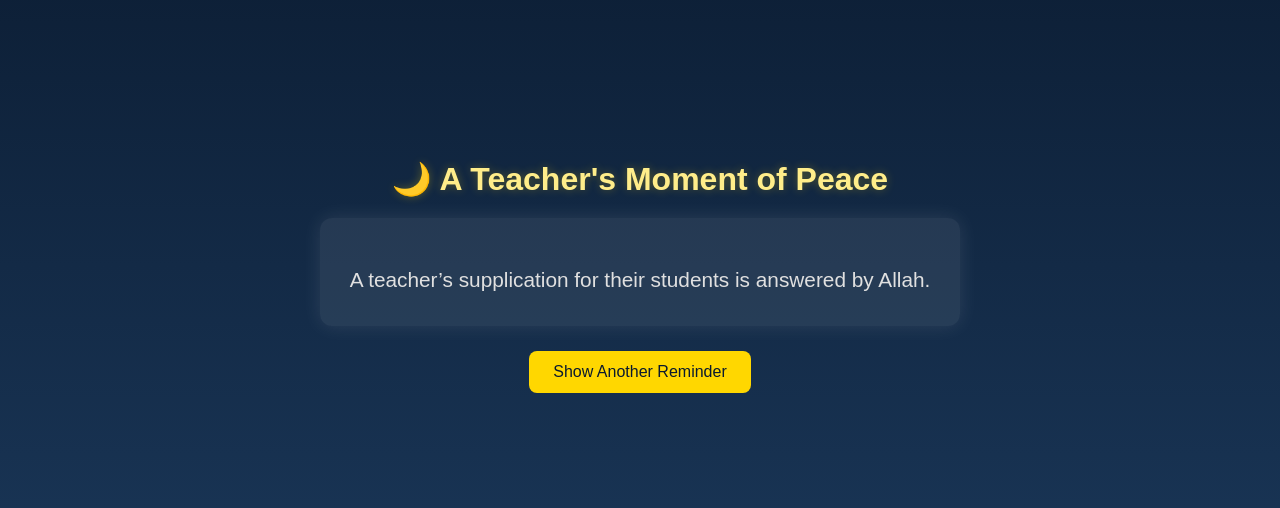
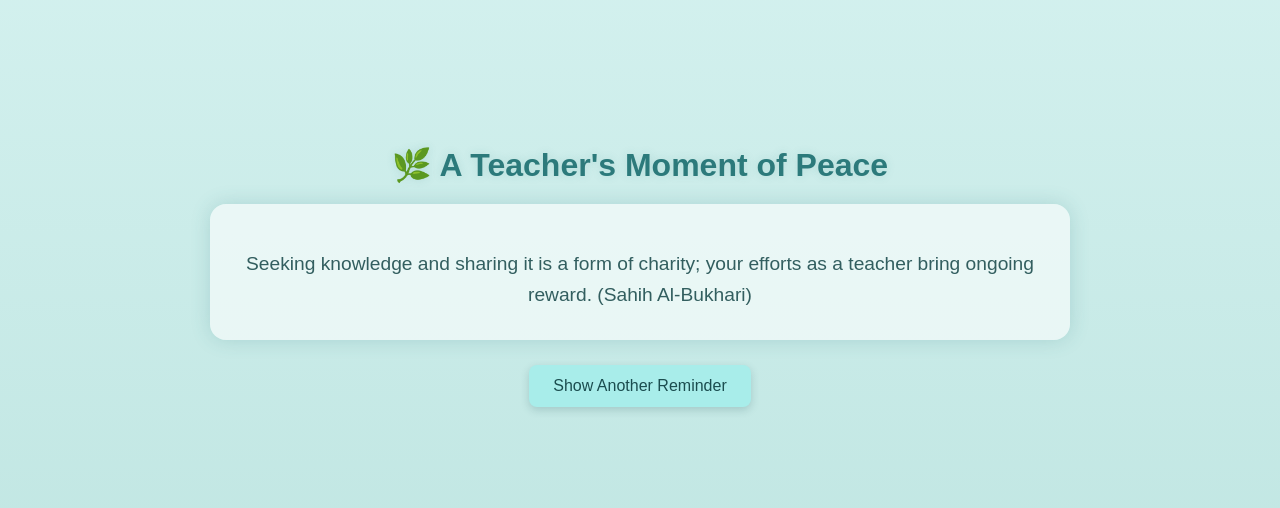
Before and after one commit to nai-58/teachers-moment-of-peace, a plain HTML site: page index.html in a window 1280 px wide. Shown: the part 164-672 px from the top of the page. Drawn offline with Linux system fonts and the light colour scheme.

Commit message:
Update index.html

```diff
--- a/index.html
+++ b/index.html
@@ -8,8 +8,8 @@
         body {
             margin: 0;
             height: 100vh;
-            background: linear-gradient(to bottom, #0a1a2f, #1c3a5d);
-            color: #f5f5f5;
+            background: linear-gradient(to bottom, #d7f3f1, #bde4e0);
+            color: #2c3e3d;
             display: flex;
             flex-direction: column;
             justify-content: center;
@@ -21,15 +21,15 @@
         h1 {
             font-size: 2em;
             margin-bottom: 20px;
-            color: #ffed8a;
-            text-shadow: 0 0 10px rgba(255,215,0,0.3);
+            color: #2c7a7b;
+            text-shadow: 0 0 10px rgba(44, 122, 123, 0.15);
         }
         .quote-box {
             max-width: 800px;
-            background: rgba(255,255,255,0.08);
+            background: rgba(255, 255, 255, 0.6);
             padding: 30px;
-            border-radius: 12px;
-            box-shadow: 0 0 20px rgba(255, 255, 255, 0.1);
+            border-radius: 16px;
+            box-shadow: 0 0 20px rgba(44, 122, 123, 0.2);
             margin-bottom: 25px;
         }
         .arabic {
@@ -37,32 +37,34 @@
             line-height: 1.6;
             direction: rtl;
             font-family: "Scheherazade New", serif;
+            color: #1b4d4f;
             margin-bottom: 15px;
         }
         .translation, .inspirational {
-            font-size: 1.3em;
+            font-size: 1.2em;
             line-height: 1.6;
-            color: #e0e0e0;
+            color: #325e5f;
             margin-top: 10px;
         }
         button {
-            background-color: #ffd700;
-            color: #0a1a2f;
+            background-color: #a8edea;
+            color: #1b4d4f;
             border: none;
             padding: 12px 24px;
             font-size: 1em;
             border-radius: 8px;
             cursor: pointer;
             transition: all 0.3s ease;
+            box-shadow: 0 3px 8px rgba(27, 77, 79, 0.2);
         }
         button:hover {
-            background-color: #f0c000;
+            background-color: #94dcd9;
             transform: scale(1.05);
         }
     </style>
 </head>
 <body>
-    <h1>🌙 A Teacher's Moment of Peace</h1>
+    <h1>🌿 A Teacher's Moment of Peace</h1>
     <div class="quote-box">
         <div class="arabic" id="arabic"></div>
         <div class="translation" id="translation"></div>
@@ -72,35 +74,16 @@
 
     <script>
         const quotes = [
-            // Qur’anic verses (Arabic + English translation)
             {arabic: "إِنَّ مَعَ الْعُسْرِ يُسْرًا", translation: "Indeed, with hardship comes ease. (Surah Ash-Sharh 94:6)", inspirational: ""},
             {arabic: "وَمَنْ يَتَوَكَّلْ عَلَى اللَّهِ فَهُوَ حَسْبُهُ", translation: "And whoever puts their trust in Allah — He will suffice them. (Surah At-Talaq 65:3)", inspirational: ""},
             {arabic: "وَلَا تَيْأَسُوا مِن رَّوْحِ اللَّهِ", translation: "Do not despair of the mercy of Allah. (Surah Az-Zumar 39:53)", inspirational: ""},
             {arabic: "فَإِنَّ مَعَ الْعُسْرِ يُسْرًا", translation: "So verily, with every difficulty, there is relief. (Surah Ash-Sharh 94:5)", inspirational: ""},
-            {arabic: "وَمَا أَنزَلْنَا عَلَيْكَ الْكِتَابَ إِلَّا لِتُبَيِّنَ لَهُمُ الَّذِي اخْتَلَفُوا فِيهِ", translation: "And We have sent down the Book to you to explain to them that in which they differ. (Surah An-Nahl 16:64)", inspirational: ""},
-            {arabic: "وَاعْبُدُوا اللَّهَ وَلَا تُشْرِكُوا بِهِ شَيْئًا", translation: "Worship Allah and do not associate anything with Him. (Surah An-Nisa 4:36)", inspirational: ""},
-            {arabic: "وَاذْكُرُوا اللَّهَ كَثِيرًا لَعَلَّكُمْ تُفْلِحُونَ", translation: "And remember Allah much so that you may succeed. (Surah Al-Jumu'ah 62:10)", inspirational: ""},
-            {arabic: "رَبَّنَا لَا تُزِغْ قُلُوبَنَا بَعْدَ إِذْ هَدَيْتَنَا", translation: "Our Lord, let not our hearts deviate after You have guided us. (Surah Aal-Imran 3:8)", inspirational: ""},
-            {arabic: "الَّذِينَ يُؤْمِنُونَ بِالْغَيْبِ وَيُقِيمُونَ الصَّلَاةَ", translation: "Those who believe in the unseen and establish prayer. (Surah Al-Baqarah 2:3)", inspirational: ""},
             {arabic: "وَقُلِ اعْمَلُوا فَسَيَرَى اللَّهُ عَمَلَكُمْ", translation: "And say: Do [good] deeds; Allah will see your deeds. (Surah At-Tawbah 9:105)", inspirational: ""},
-
-            // Islamic teacher quotes
             {arabic: "", translation: "", inspirational: "A teacher who guides a student in beneficial knowledge is rewarded every time the student benefits. (Sahih Muslim)"},
             {arabic: "", translation: "", inspirational: "Seeking knowledge and sharing it is a form of charity; your efforts as a teacher bring ongoing reward. (Sahih Al-Bukhari)"},
             {arabic: "", translation: "", inspirational: "Every lesson you teach sincerely increases your reward and brings blessings upon you and your students."},
-            {arabic: "", translation: "", inspirational: "The Prophet ﷺ said: 'Whoever guides someone to goodness will have a reward like that of the one who did it.' (Sahih Muslim)"},
             {arabic: "", translation: "", inspirational: "Patience and care in teaching are counted as acts of worship and bring Allah’s pleasure."},
-            {arabic: "", translation: "", inspirational: "The reward for a teacher is continuous as long as their students benefit from their guidance. (Hadith)"},
-            {arabic: "", translation: "", inspirational: "Imparting knowledge to others brings blessings both in this life and the next."},
-            {arabic: "", translation: "", inspirational: "A teacher’s supplication for their students is answered by Allah."},
-            {arabic: "", translation: "", inspirational: "Teaching with sincerity is a path to Jannah. (Inspired by Hadith guidance)"},
-            {arabic: "", translation: "", inspirational: "Even small guidance given to a student can earn immense reward in the sight of Allah."},
-            {arabic: "", translation: "", inspirational: "Your patience in teaching is valued greatly in the eyes of Allah."},
-            {arabic: "", translation: "", inspirational: "Every sincere effort to teach is recorded as an act of worship."},
-            {arabic: "", translation: "", inspirational: "The knowledge you impart benefits you as long as it continues to benefit others. (Sahih Muslim)"},
-            {arabic: "", translation: "", inspirational: "A teacher’s role is noble and brings immense spiritual reward."},
-            {arabic: "", translation: "", inspirational: "Guiding students is a charity whose reward never diminishes."},
-            {arabic: "", translation: "", inspirational: "A teacher who inspires a student towards Allah earns reward from every act of that student."}
+            {arabic: "", translation: "", inspirational: "Even small guidance given to a student can earn immense reward in the sight of Allah."}
         ];
 
         function showRandomQuote() {
```
